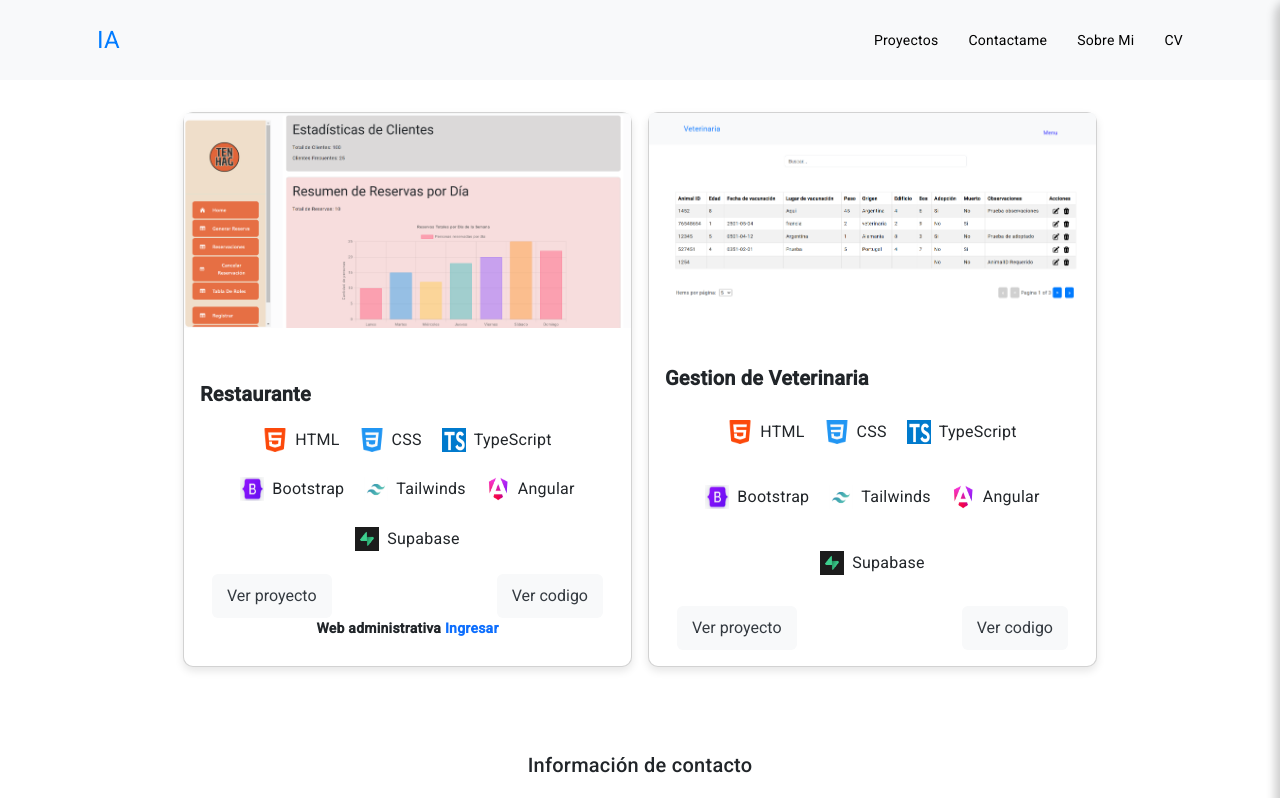
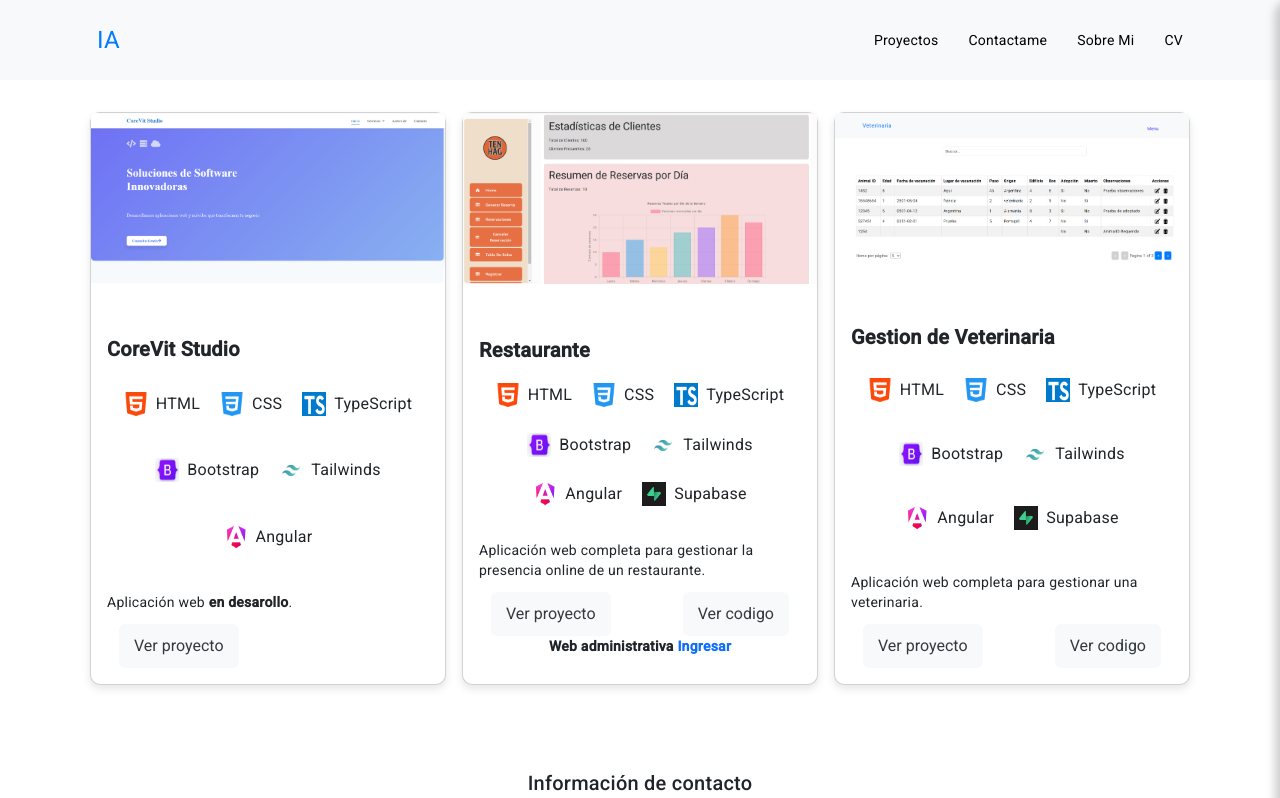
Before and after one commit to ialmanza/portfolio, an Angular app: page /proyectos in a window 1280 px wide. Shown: the top 798 px of the page. Built offline with nearby package versions, Linux system fonts and the light colour scheme.

Commit message:
actualización de los proyectos, corevit

```diff
--- a/src/app/components/proyectos/proyectos.component.css
+++ b/src/app/components/proyectos/proyectos.component.css
@@ -154,6 +154,11 @@ a {
   font-weight: bold;
 }
 
+.project-description {
+  font-size: 14px;
+  margin-top: 10px; /* Adjust spacing as needed */
+}
+
 /* Media query para tablets */
 @media (min-width: 769px) and (max-width: 1024px) {
   .skills-list li {
--- a/src/app/components/proyectos/proyectos.component.html
+++ b/src/app/components/proyectos/proyectos.component.html
@@ -2,8 +2,34 @@
   <div class="container p-4">
     <div class="row justify-content-center">
 
+      <div class="col-md-4 p-2">
+        <!-- VETERINARIA -->
+        <div class="card mb-3">
+          <img id="veterinaria" src="assets/corevitstudio.png" class="card-img-top" alt="Imagen de proyecto"> <br><br>
+          <div class="card-body">
+            <h6 class="card-title justify-content-center text-left">CoreVit Studio</h6>
+            <ul class="skills-list">
+              <li><img src="assets/icons/html.png" alt="HTML"> HTML</li>
+              <li><img src="assets/icons/css-3.png" alt="CSS"> CSS</li>
+              <li><img src="assets/icons/typescript.png" alt="TypeScript"> TypeScript</li>
+              <li><img src="assets/icons/bootstrap.png" alt="Bootstrap"> Bootstrap</li>
+              <li><img src="assets/icons/tailwinds.png" alt="Tailwinds"> Tailwinds</li>
+              <li><img src="assets/icons/angular.png" alt="Angular"> Angular</li>
+            </ul>
 
-      <div class="col-md-5 p-2">
+            <div class="project-description">
+              <p>Aplicación web <strong>en desarollo</strong>.</p>
+            </div>
+            <div class="container d-flex justify-content-between">
+              <button class="btn btn-custom" (click)="corevit()">Ver proyecto</button>
+              <!-- <button class="btn btn-custom" (click)="verCodigoVeterianria()">Ver codigo</button> -->
+            </div>
+          </div>
+        </div>
+      </div>
+
+
+      <div class="col-md-4 p-2">
         <!-- RESTAURANTE -->
         <div class="card mb-3">
           <img id="veterinaria" src="assets/restaurante.png" class="card-img-top" alt="Imagen de proyecto"> <br><br>
@@ -19,6 +45,10 @@
               <li><img src="assets/icons/supabase.png" alt="Supabase"> Supabase</li>
             </ul>
 
+            <div class="project-description">
+              <p>Aplicación web completa para gestionar la presencia online de un restaurante.</p>
+            </div>
+
             <div class="container d-flex justify-content-between">
               <button class="btn btn-custom" (click)="restaurante()">Ver proyecto</button>
               <button class="btn btn-custom" (click)="verCodigoRestaurante()">Ver codigo</button>
@@ -32,7 +62,7 @@
       </div>
 
 
-      <div class="col-md-5 p-2">
+      <div class="col-md-4 p-2">
         <!-- VETERINARIA -->
         <div class="card mb-3">
           <img id="veterinaria" src="assets/veterinaria.png" class="card-img-top" alt="Imagen de proyecto"> <br><br>
@@ -47,6 +77,10 @@
               <li><img src="assets/icons/angular.png" alt="Angular"> Angular</li>
               <li><img src="assets/icons/supabase.png" alt="Supabase"> Supabase</li>
             </ul>
+
+            <div class="project-description">
+              <p>Aplicación web completa para gestionar una veterinaria.</p>
+            </div>
             <div class="container d-flex justify-content-between">
               <button class="btn btn-custom" (click)="veterinaria()">Ver proyecto</button>
               <button class="btn btn-custom" (click)="verCodigoVeterianria()">Ver codigo</button>
@@ -54,8 +88,6 @@
           </div>
         </div>
       </div>
-
-
 
 
     </div>
--- a/src/app/components/proyectos/proyectos.component.ts
+++ b/src/app/components/proyectos/proyectos.component.ts
@@ -28,6 +28,9 @@ export class ProyectosComponent {
     window.open('https://gestiondereservas.netlify.app/', '_blank');
   }
 
+  corevit() {
+    window.open('https://corevitstudio.netlify.app/', '_blank');
+  }
   restauranteAdministrativo() {
     window.open('https://gestiondereservas.netlify.app/admin', '_blank');
   }
```
Also changed, not shown: src/assets/corevitstudio.png (added), 1 other file (tests, documents, lock files or other folders).
